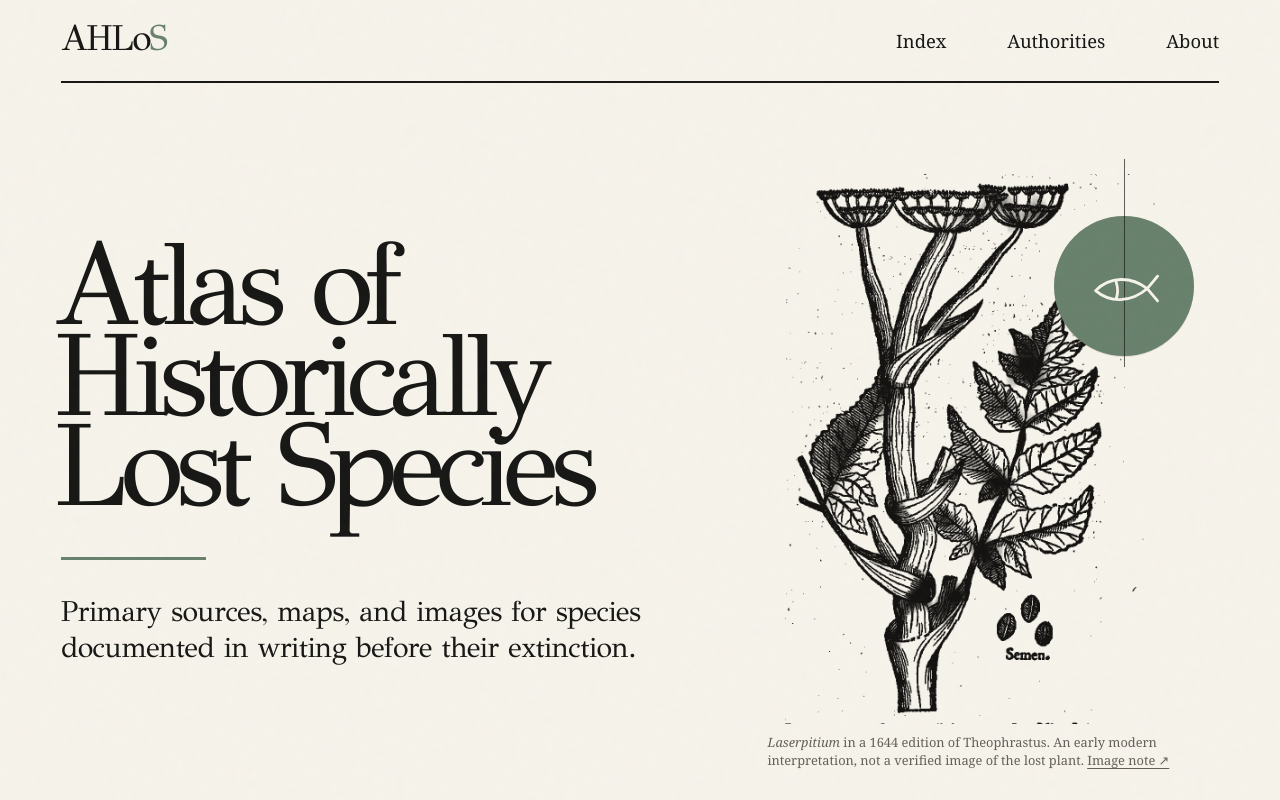
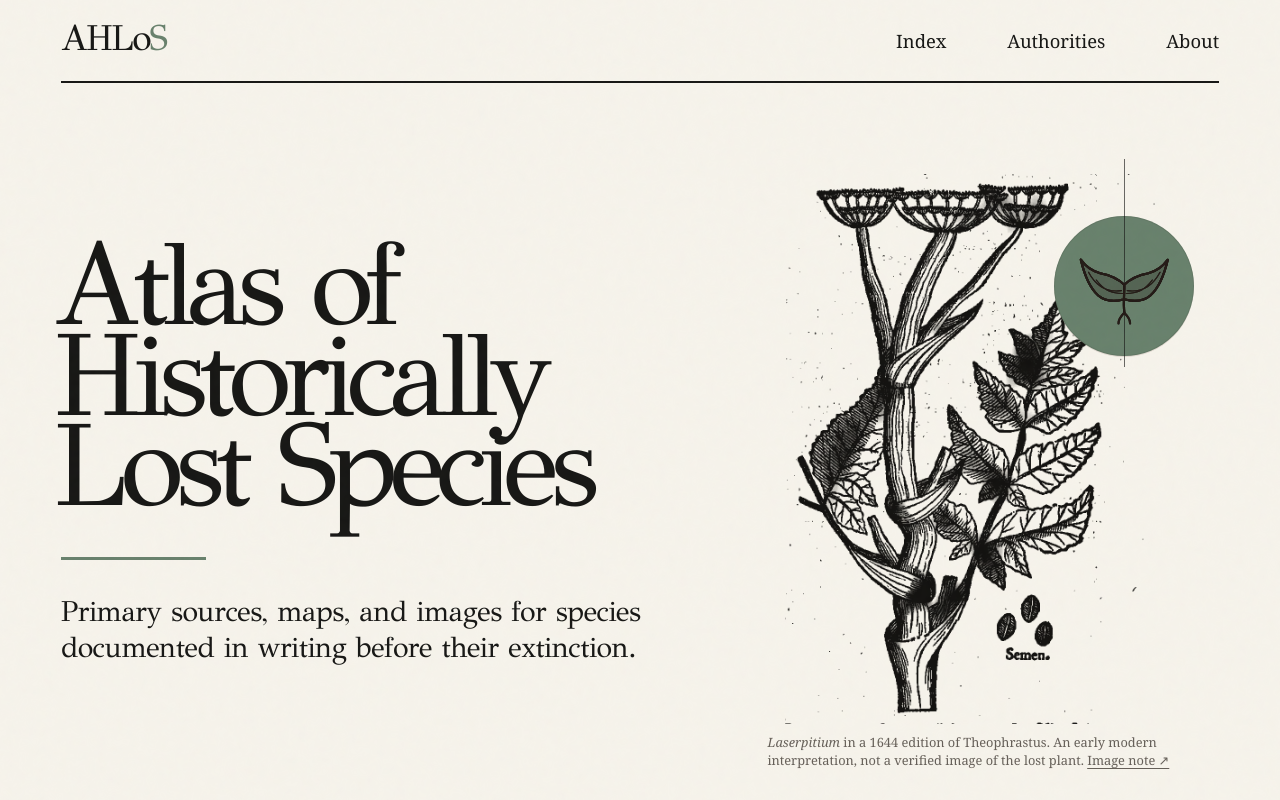
Before and after one commit to benjaminbreen/ExtinctSpeciesAtlas, a plain HTML site: page index.html in a window 1280 px wide. Shown: the top 800 px of the page. Drawn offline with Linux system fonts and the light colour scheme.

Commit message:
Draw species-specific specimen seals

```diff
--- /dev/null
+++ b/assets/species-icons/seal-marks.js
@@ -0,0 +1,82 @@
+// Small specimen details for the colored site seal. These are original SVG drawings,
+// informed by the visual references named in README.md, not traced historical plates.
+export const sealMarks = {
+  silphium: `
+    <path d="M50 12c-2 4-8 7-11 13-5 9-7 22-6 37 1 13 8 25 17 28 9-3 16-15 17-28 1-15-1-28-6-37-3-6-9-9-11-13Z" fill="currentColor" fill-opacity=".12"/>
+    <path d="M50 11v79M50 15c-8 9-12 22-12 40 0 17 5 29 12 35M50 15c8 9 12 22 12 40 0 17-5 29-12 35"/>
+    <path d="M50 19c-5 8-7 18-8 30M50 19c5 8 7 18 8 30M42 54c0 12 2 23 8 31M58 54c0 12-2 23-8 31" stroke-width="1.15"/>
+    <path d="M38 31c3 2 6 4 10 4m-13 8c4 2 8 4 13 4m-14 8c5 2 9 4 14 4m-13 8c4 1 9 3 13 3m-10 9c3 1 6 2 10 2M62 31c-3 2-6 4-10 4m13 8c-4 2-8 4-13 4m14 8c-5 2-9 4-14 4m13 8c-4 1-9 3-13 3m10 9c-3 1-6 2-10 2" stroke-width=".9"/>
+    <path d="M46 12c-1-4 0-7 4-9 4 2 5 5 4 9M44 88c3 3 9 3 12 0"/>
+  `,
+  auk: `
+    <path d="M24 76c-4-20 2-40 16-48 12-7 25-1 31 9l15 3-12 10-1 9-17 2c-4 7-5 15-4 22" fill="currentColor" fill-opacity=".14"/>
+    <path d="M25 77c-4-18 1-39 14-48 12-9 25-3 32 8l15 3-13 10-1 9-17 2c-4 8-5 16-3 23"/>
+    <path d="M54 33c7 0 11 5 12 10-3 4-8 6-13 4-4-4-4-10 1-14Z" fill="var(--accent)"/>
+    <circle cx="60" cy="40" r="2.1" fill="currentColor" stroke="none"/>
+    <path d="M70 39c-5 4-10 8-15 10m23-7-13 7m8 1-16 8m-19-23c-7 8-9 19-8 31m13-25c-5 7-7 17-6 26" stroke-width="1.15"/>
+  `,
+  seacow: `
+    <path d="M50 78c-1-10 0-20 0-29-7-7-14-10-25-12-8-2-15-7-20-14 4 17 9 29 18 37 7 6 16 7 27 4 11 3 20 2 27-4 9-8 14-20 18-37-5 7-12 12-20 14-11 2-18 5-25 12" fill="currentColor" fill-opacity=".15"/>
+    <path d="M50 78c-1-10 0-20 0-29-7-7-14-10-25-12-8-2-15-7-20-14 4 17 9 29 18 37 7 6 16 7 27 4 11 3 20 2 27-4 9-8 14-20 18-37-5 7-12 12-20 14-11 2-18 5-25 12"/>
+    <path d="M13 36c8 15 20 21 34 19M87 36C79 51 67 57 53 55M21 44c9 12 17 14 27 14m31-14c-9 12-17 14-27 14M50 49v29" stroke-width="1.15"/>
+    <path d="M50 78c-4 4-6 7-6 11m6-11c4 4 6 7 6 11"/>
+  `,
+  dodo: `
+    <path d="M26 83c-6-16-5-35 4-49 9-13 25-17 37-9 5 4 7 10 7 17l14 2c-2 11-9 19-22 19-6 10-8 18-7 25" fill="currentColor" fill-opacity=".16"/>
+    <path d="M26 83c-6-16-5-35 4-49 9-13 25-17 37-9 6 5 8 12 7 20l14-1c-2 11-9 19-22 19-6 10-8 18-7 25"/>
+    <path d="M74 44c-1 7-4 12-9 15 10 0 17-5 21-13M33 55c5-6 9-9 16-10"/>
+    <circle cx="55" cy="36" r="3" fill="currentColor" stroke="none"/>
+    <path d="M32 43c5-9 11-14 20-16M26 62c6-4 12-5 17-6M28 71c5-3 10-3 14-3" stroke-width="1.1"/>
+  `,
+  aurochs: `
+    <path d="M24 44C12 36 10 19 16 10c2 13 9 19 20 21M76 44c12-8 14-25 8-34-2 13-9 19-20 21" fill="currentColor" fill-opacity=".18"/>
+    <path d="M24 44C12 36 10 19 16 10c2 13 9 19 20 21M76 44c12-8 14-25 8-34-2 13-9 19-20 21"/>
+    <path d="M30 39c-4 11-3 22 2 33l18 17 18-17c5-11 6-22 2-33-12-8-28-8-40 0Z" fill="currentColor" fill-opacity=".12"/>
+    <path d="M30 39c-4 11-3 22 2 33l18 17 18-17c5-11 6-22 2-33-12-8-28-8-40 0ZM31 48c9-6 16-6 19-3 3-3 10-3 19 3"/>
+    <path d="M41 58h2m14 0h2M42 77c5-3 11-3 16 0M50 45v25M35 66c4 2 7 2 10 1m20-1c-4 2-7 2-10 1" stroke-width="1.3"/>
+  `,
+  solitaire: `
+    <path d="M27 85c-4-13-2-29 4-40 5-9 12-13 20-12l3-15c3-8 14-9 19-3 3 3 4 7 3 11l11 1-8 10-7 1c-6 7-7 18-4 28l8 17" fill="currentColor" fill-opacity=".13"/>
+    <path d="M27 85c-4-13-2-29 4-40 5-9 12-13 20-12l3-15c3-8 14-9 19-3 3 3 4 7 3 11l11 1-8 10-7 1c-6 7-7 18-4 28l8 17"/>
+    <circle cx="68" cy="23" r="2" fill="currentColor" stroke="none"/>
+    <path d="M38 43c11 4 15 12 15 20-2 6-8 10-15 10M76 28c-3 4-6 7-10 8M31 57c4 3 7 5 11 6m-13 1c4 3 8 5 12 6" stroke-width="1.25"/>
+    <circle cx="52" cy="61" r="3.2" fill="currentColor" fill-opacity=".25"/>
+  `,
+  saddle: `
+    <path d="M19 70c2-23 13-39 28-43 10-2 17 5 20 19l3-16c5-10 14-12 20-5l5 9-9 6-8-4-5 25-6 14H30Z" fill="currentColor" fill-opacity=".12"/>
+    <path d="M19 70c2-23 13-39 28-43 10-2 17 5 20 19l3-16c5-10 14-12 20-5l5 9-9 6-8-4-5 25-6 14H30Z"/>
+    <path d="M24 57c14-4 28-2 43 4M37 33c6 12 7 25 4 39M54 31c-4 11-4 23 0 39M25 70h47M28 75l-4 11m39-11 4 11" stroke-width="1.15"/>
+    <circle cx="85" cy="29" r="1.7" fill="currentColor" stroke="none"/>
+  `,
+  domed: `
+    <path d="M13 70c2-26 16-43 37-43s35 17 37 43Z" fill="currentColor" fill-opacity=".12"/>
+    <path d="M13 70c2-26 16-43 37-43s35 17 37 43ZM13 70h74M50 28v42M30 35c-5 12-6 24-6 35m46-35c5 12 6 24 6 35"/>
+    <path d="M18 55c10-3 20-2 32 5 12-7 22-8 32-5M32 38c6 7 12 10 18 10s12-3 18-10M29 70l-4 10m46-10 4 10" stroke-width="1.15"/>
+  `,
+  bluebuck: `
+    <path d="M36 42C24 26 24 13 30 5c-1 13 5 23 14 30M64 42C76 26 76 13 70 5c1 13-5 23-14 30"/>
+    <path d="M35 39c-5 11-6 22-1 32l16 19 16-19c5-10 4-21-1-32-9-8-21-8-30 0Z" fill="currentColor" fill-opacity=".11"/>
+    <path d="M35 39c-5 11-6 22-1 32l16 19 16-19c5-10 4-21-1-32-9-8-21-8-30 0Z"/>
+    <path d="M32 46l-9-4 8 16m37-12 9-4-8 16M39 56h2m18 0h2M43 77c4-3 10-3 14 0M50 40v40" stroke-width="1.15"/>
+    <path d="M29 16l7 5m-4-12 7 6m32 1-7 5m4-12-7 6" stroke-width="1"/>
+  `,
+  bluepigeon: `
+    <path d="M49 10c14 11 22 23 22 37 0 18-11 31-22 44C38 78 27 65 27 47c0-14 8-26 22-37Z" fill="currentColor" fill-opacity=".1"/>
+    <path d="M49 10c14 11 22 23 22 37 0 18-11 31-22 44C38 78 27 65 27 47c0-14 8-26 22-37ZM49 10v81"/>
+    <path d="M49 23 37 31m12 2-16 9m16 2-18 9m18 2-18 9m18 2-13 10m13-53 12 8m-12 2 16 9m-16 2 18 9m-18 2 18 9m-18 2 13 10" stroke-width="1.2"/>
+    <path d="M31 43l-6 5 6 5-7 5 9 4m34-19 6 5-6 5 7 5-9 4" stroke-width="1.1"/>
+  `,
+  macaw: `
+    <path d="M22 83c-5-15-2-32 9-44 8-9 22-13 35-8 5 2 9 7 10 13l13 2c0 16-9 28-25 30l-12 12" fill="currentColor" fill-opacity=".12"/>
+    <path d="M22 83c-5-15-2-32 9-44 8-9 22-13 35-8 5 2 9 7 10 13l13 2c0 16-9 28-25 30l-12 12"/>
+    <path d="M75 43c-3 7-7 11-13 14 8 2 17 0 25-8M39 44c9 3 15 9 17 18M32 55c9 2 15 7 17 14"/>
+    <circle cx="62" cy="39" r="2.3" fill="currentColor" stroke="none"/>
+    <path d="M26 64c6 1 12 5 15 9m-16-1c5 1 9 4 12 8" stroke-width="1.1"/>
+  `,
+  warrah: `
+    <path d="M19 80c2-12 8-22 18-28l-2-29 13 16 11-3 12-18 2 26c5 4 9 10 9 17l10 4-12 10-16 2-13 13" fill="currentColor" fill-opacity=".14"/>
+    <path d="M19 80c2-12 8-22 18-28l-2-29 13 16 11-3 12-18 2 26c5 4 9 10 9 17l10 4-12 10-16 2-13 13"/>
+    <path d="M35 52c6 4 11 10 13 17m20-17c5 4 7 9 9 13M67 69l15-1M39 27l5 17m25-19-6 17" stroke-width="1.1"/>
+    <circle cx="74" cy="55" r="2.2" fill="currentColor" stroke="none"/>
+  `
+};
--- a/main.js
+++ b/main.js
@@ -1,61 +1,27 @@
+import { sealMarks } from './assets/species-icons/seal-marks.js';
+
 const species = {
-  silphium: {
-    color: '#bd4e36',
-    symbol: '<path d="M0 13C-11 4-8-6 0-3c8-3 11 7 0 16Z"/><path d="M0-3V-16M0-11c-5-4-9-3-12 0M0-11c5-4 9-3 12 0"/>'
-  },
-  auk: {
-    color: '#536d81',
-    symbol: '<path d="M-8 12C-9-2-4-14 3-15c6 6 8 15 5 27Z"/><path d="M-7-1C-2 1 2 0 7-3M3-15l9 4-7 2"/>'
-  },
-  seacow: {
-    color: '#68816c',
-    symbol: '<path d="M-14 2c7-7 17-7 25-1M-14 2c7 6 17 6 25-1M11 1l5-6M11 1l5 6M-4-2c1 3 1 5 0 8"/>'
-  },
-  dodo: {
-    color: '#856579',
-    symbol: '<path d="M-10 11c-1-8 2-18 11-19 9-1 13 7 11 17-6 3-15 4-22 2Z"/><path d="M2-7c3-6 9-7 12-4l-6 4M-10 4l-5-2M-3 12v5M5 12v5"/>'
-  },
-  aurochs: {
-    color: '#8b6743',
-    symbol: '<path d="M-13-4c-6-3-7-11-6-14 4 7 8 8 12 8M13-4c6-3 7-11 6-14-4 7-8 8-12 8M-12-5C-11 5-6 15 0 16 6 15 11 5 12-5 6-11-6-11-12-5Z"/><path d="M-7 1h1M7 1h1M-4 9c3 2 5 2 8 0"/>'
-  },
-  solitaire: {
-    color: '#9a634f',
-    symbol: '<path d="M-11 12c1-9 6-12 10-10l3-15c1-5 6-5 7 0l6 1-5 4-3 11c5 4 6 8 5 12Z"/><path d="M-4 14l-2 5M5 14l2 5M-2 5c3 0 5 2 5 4"/>'
-  },
-  saddle: {
-    color: '#58776e',
-    symbol: '<path d="M-15 9c1-8 5-14 11-14l4-10 5 10c5 0 9 6 10 14Z"/><path d="M-12 9v6M10 9v6M-7 0l6 6 7-6M0-6v11"/>'
-  },
-  domed: {
-    color: '#9a8055',
-    symbol: '<path d="M-16 9c1-11 7-18 16-18S15-2 16 9Z"/><path d="M-12 9v6M12 9v6M-7-5l7 6 7-6M0 1v8M-16 9h32"/>'
-  },
-  bluebuck: {
-    color: '#527d91',
-    symbol: '<path d="M-8-3c-5-7-5-13-1-17 1 7 4 10 8 13M8-3c5-7 5-13 1-17-1 7-4 10-8 13M-10-3c-3 9-1 16 10 19C11 13 13 6 10-3 4-7-4-7-10-3Z"/><path d="M-5 2h1M5 2h1M-2 11h4"/>'
-  },
-  bluepigeon: {
-    color: '#75638a',
-    symbol: '<path d="M-12 10c0-9 5-14 11-14l2-10 8 3-5 5c7 4 10 9 10 16Z"/><path d="M-7-3l8 10M-5 1l8 10M-10 11l-5 4M4 11v6"/>'
-  },
-  macaw: {
-    color: '#a35e4b',
-    symbol: '<path d="M-8 12C-13 2-8-12 1-13c7 1 9 6 7 11l8-3c-1 6-5 9-12 7 0 8-3 13-8 17"/><path d="M-2-7c2 1 3 1 4 0M-7 8l-7 11"/>'
-  },
-  warrah: {
-    color: '#727b56',
-    symbol: '<path d="M-13-4l2-13 8 8h6l8-8 2 13c5 7 3 16-13 21-16-5-18-14-13-21Z"/><path d="M-6 1h1M6 1h1M-3 9l3 2 3-2"/>'
-  }
+  silphium: '#bd4e36',
+  auk: '#536d81',
+  seacow: '#68816c',
+  dodo: '#856579',
+  aurochs: '#8b6743',
+  solitaire: '#9a634f',
+  saddle: '#58776e',
+  domed: '#9a8055',
+  bluebuck: '#527d91',
+  bluepigeon: '#75638a',
+  macaw: '#a35e4b',
+  warrah: '#727b56'
 };
 
 function setSpecies(name) {
   const item = species[name];
   if (!item) return;
-  document.documentElement.style.setProperty('--accent', item.color);
+  document.documentElement.style.setProperty('--accent', item);
   const seal = document.querySelector('.seal-symbol');
   if (seal) {
-    seal.innerHTML = `<svg viewBox="-22 -22 44 44" focusable="false" aria-hidden="true" fill="none" stroke="currentColor" stroke-width="1.35" stroke-linecap="round" stroke-linejoin="round">${item.symbol}</svg>`;
+    seal.innerHTML = `<svg viewBox="0 0 100 100" focusable="false" aria-hidden="true" fill="none" stroke="currentColor" stroke-width="2.2" stroke-linecap="round" stroke-linejoin="round">${sealMarks[name]}</svg>`;
   }
 }
 
```
Also changed, not shown: styles.css, 2 other files.
